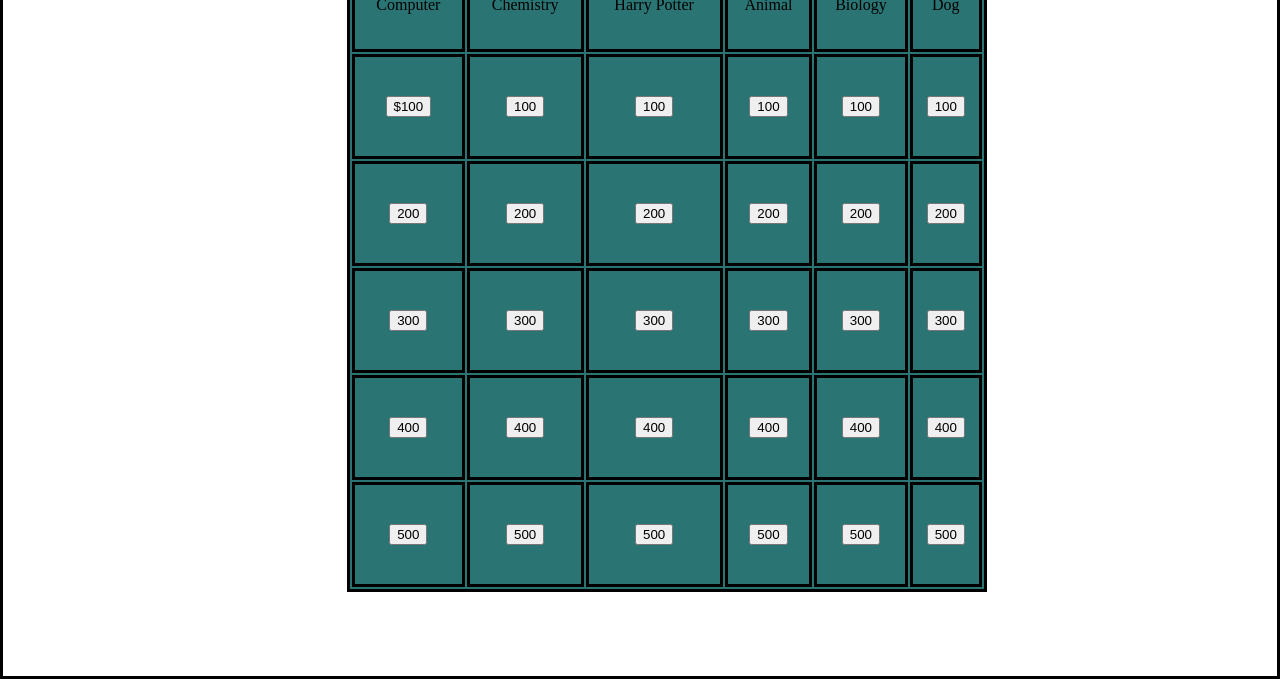
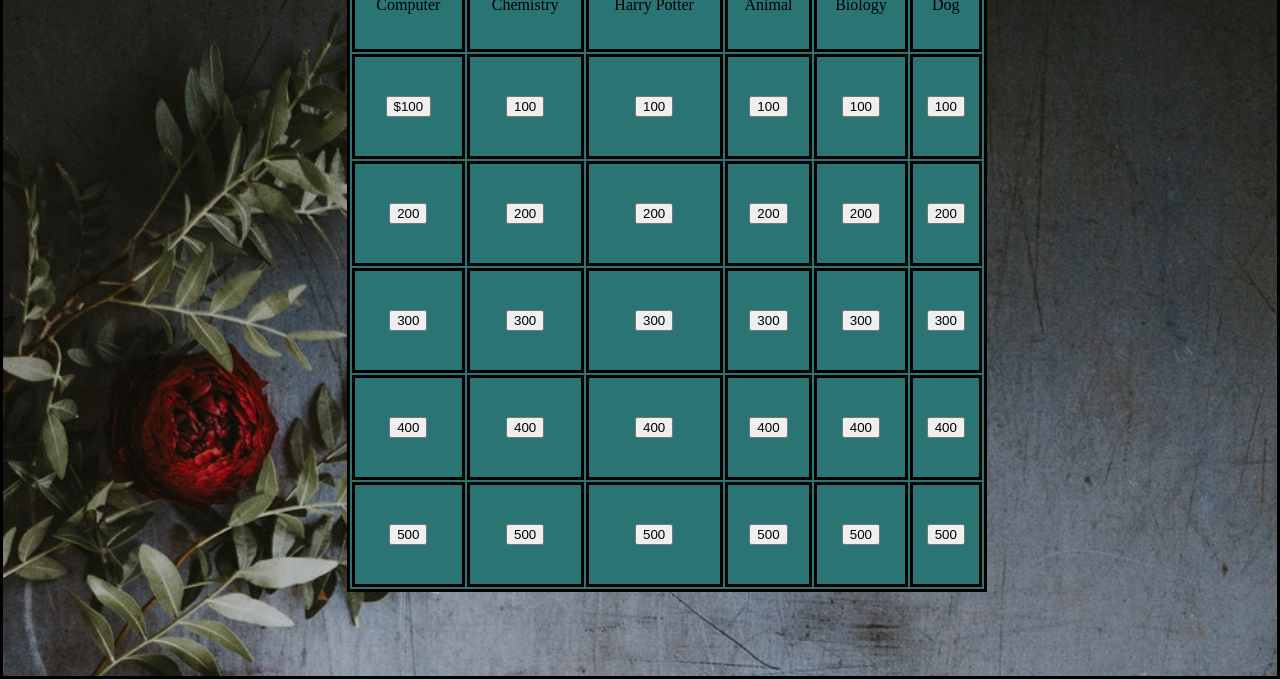
Before and after one commit to francozili/Jeopardy, a plain HTML site: page pages/game1.html in a window 1280 px wide. Shown: the part 127-806 px from the top of the page. Drawn offline with nearby package versions, Linux system fonts and the light colour scheme; a web font is replaced by a local one.

Commit message:
styled the game board

```diff
--- a/css/style.css
+++ b/css/style.css
@@ -69,6 +69,9 @@
     grid-template-columns: 60% 40%;
     grid-template-rows: 1fr 1fr 1fr 1fr 1fr 1fr;
     border:solid black;
+    background-image: url(/images/rose.jpeg);
+    background-repeat:  no-repeat;
+    background-size: cover
   }
   .title1{
     grid-column: span 2;
```
